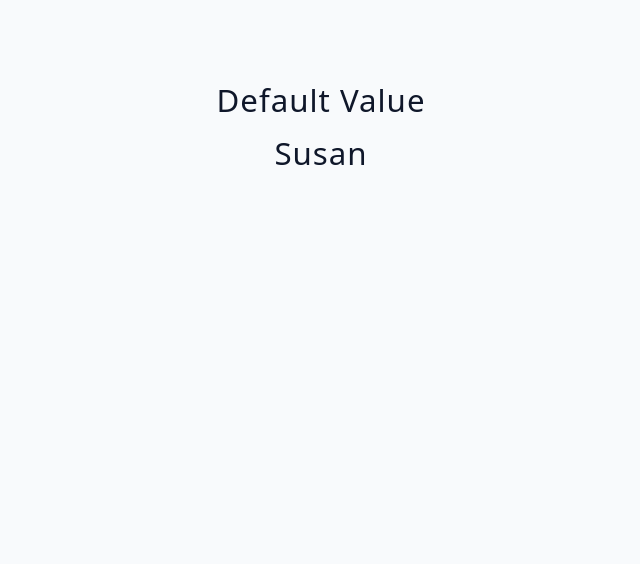
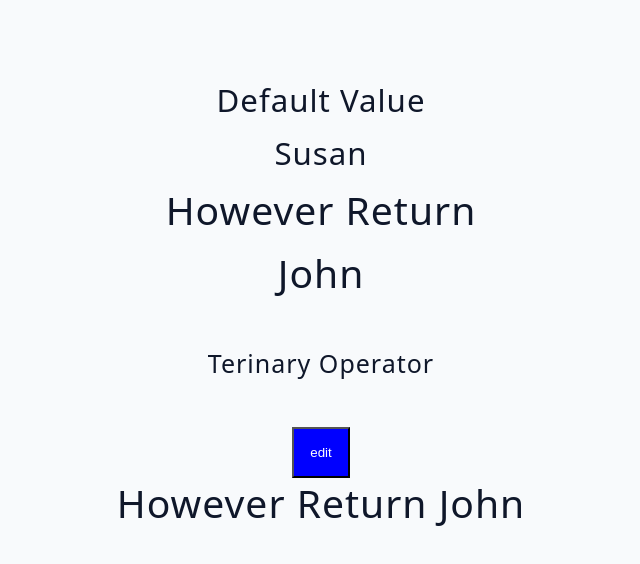
Before and after one commit to SoundaryaKoutharapu/react_advance, a React (Vite) app: page / in a window 1280 px wide. Shown: the top 564 px of the page, without its empty margins (319-959 px from the left). Built offline with nearby package versions, Linux system fonts and the light colour scheme.

Commit message:
terinary operator

```diff
--- a/ConditionalRendering/ShortCircuitExamples.jsx
+++ b/ConditionalRendering/ShortCircuitExamples.jsx
@@ -7,18 +7,37 @@ const ShortCircuitExamples = () =>
   // truthy
   const [name, setName] = useState('susan');
   const [user, setUser] = useState({ name: 'john' });
-  const [isEditing, setIsEditing] = useState(false);
+  const [isEditing, setIsEditing] = useState(true);
 
 
   return (
     <div>
         <h3>{text || 'default value'}</h3>
         <h3>{name || 'default value'}</h3>
+
         <h3>{!name && <div>
             <h2>However return</h2>
             <h2>{name}</h2>
         </div> }</h3>
+
+        {user && <SomeComponent name={user.name} />}
+        <h4 style={{margin:'3rem'}}>Terinary Operator</h4>
+        <button style={{color:'white', backgroundColor:'blue', padding:'1rem'}}>{isEditing? 'edit' : 'add'}</button>
+
+         {user ? <div> <h2>However return {user.name}</h2> </div> : <h5>you need to login</h5> }
     </div>
   )
 }
+
+const SomeComponent = ({name}) =>
+{
+  return (
+  <div>
+           <h2>However return</h2>
+            <h2>{name}</h2>
+    </div>
+  )
+}
+
+
 export default ShortCircuitExamples
```
